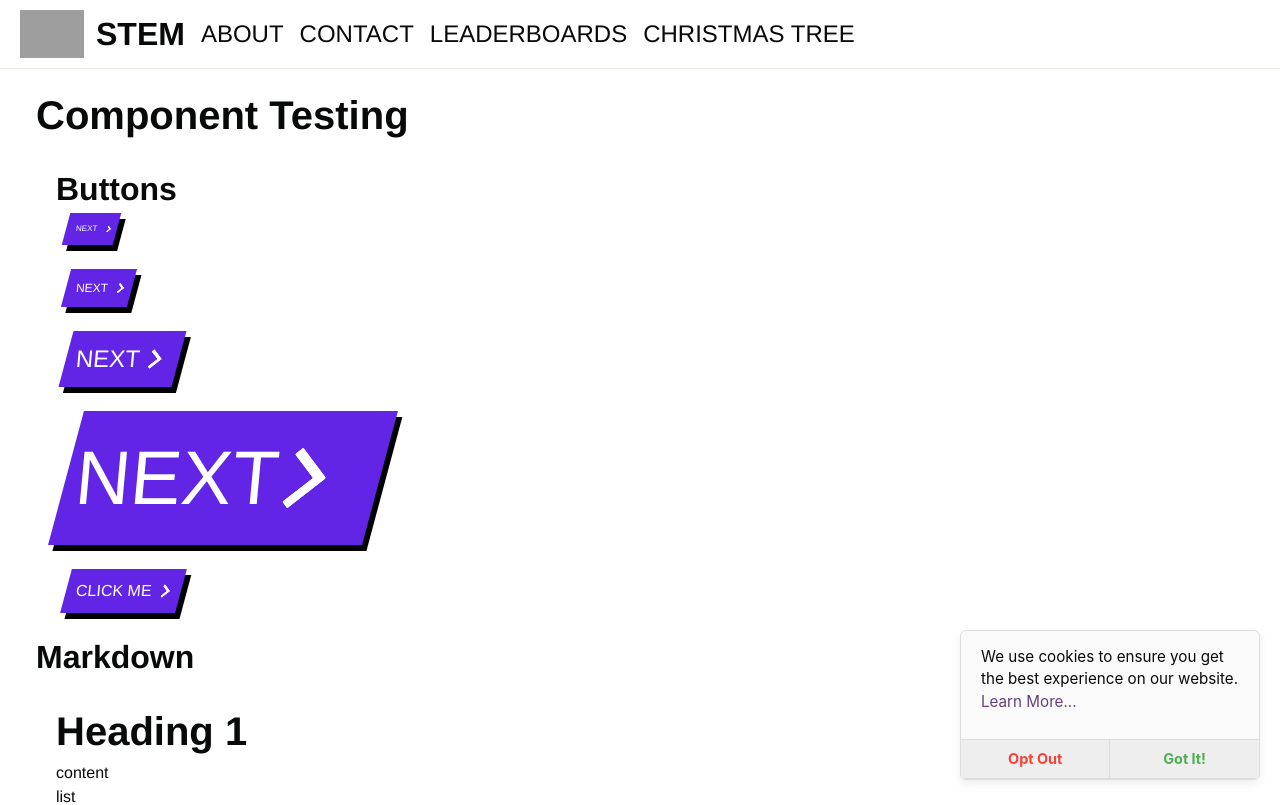
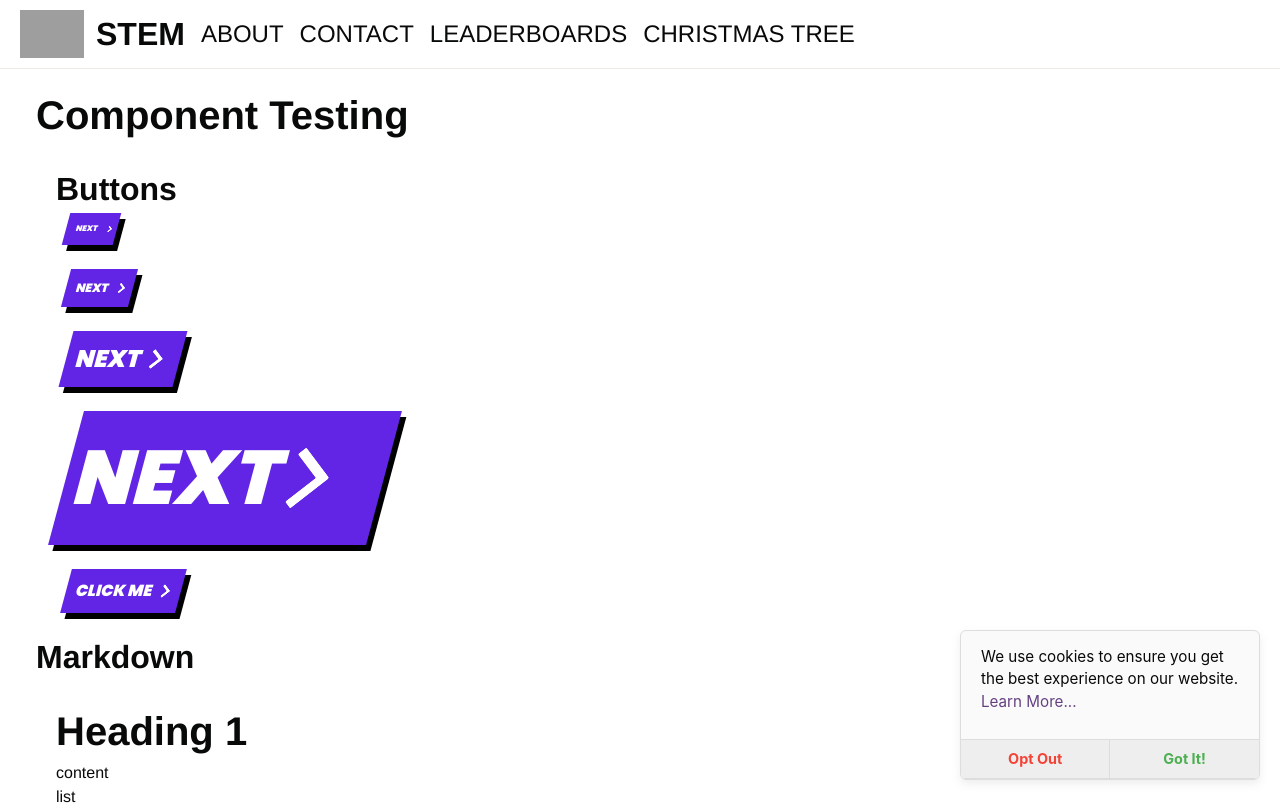
Before and after one commit to stem-discord/stem-help, a Vue app: page /ct in a window 1280 px wide. Shown: the top 805 px of the page. Built offline with nearby package versions, Linux system fonts and the light colour scheme; no server answers; grey boxes are pictures that could not be loaded.

Commit message:
fix button font

```diff
--- a/src/components/Button.vue
+++ b/src/components/Button.vue
@@ -95,6 +95,8 @@ export default {
 </script>
 
 <style lang="scss" scoped>
+@import url("https://fonts.googleapis.com/css?family=Poppins:900i");
+
 .cta {
   margin-left: 10px;
   cursor: pointer;
```
